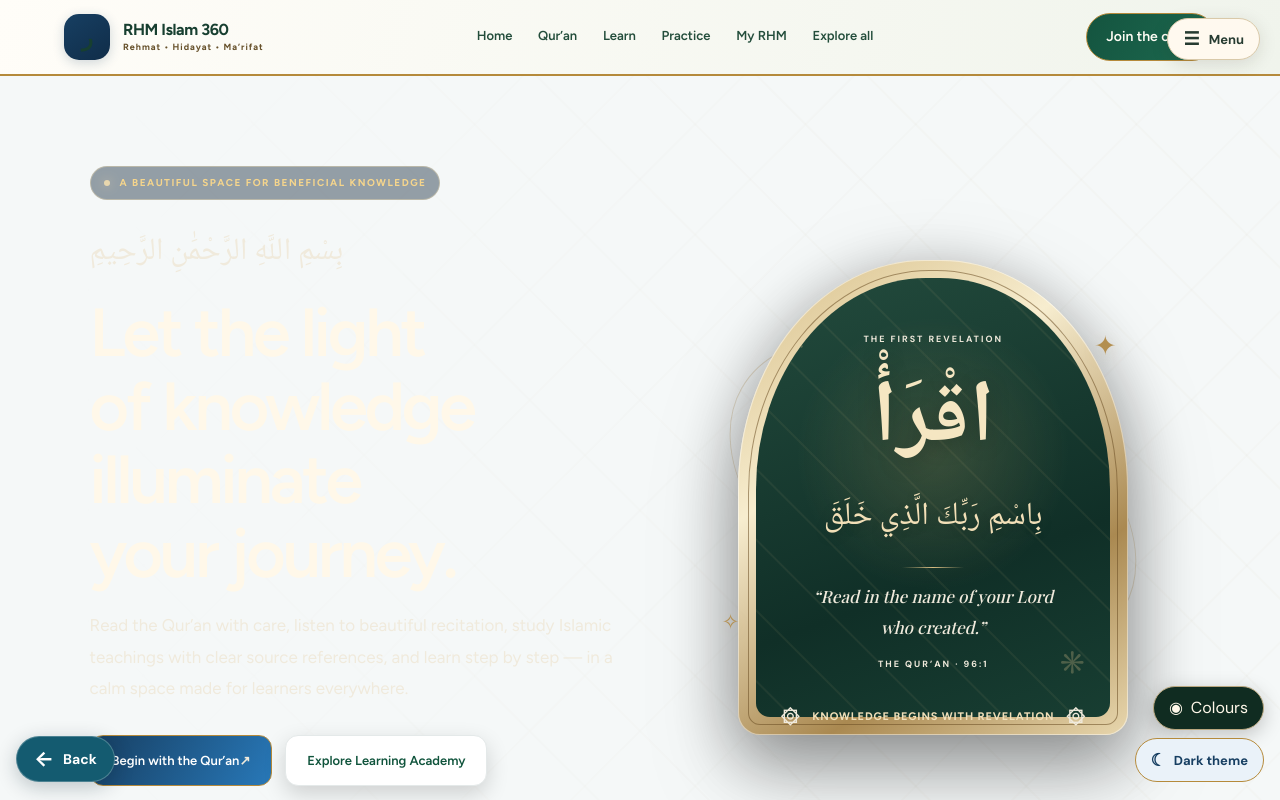
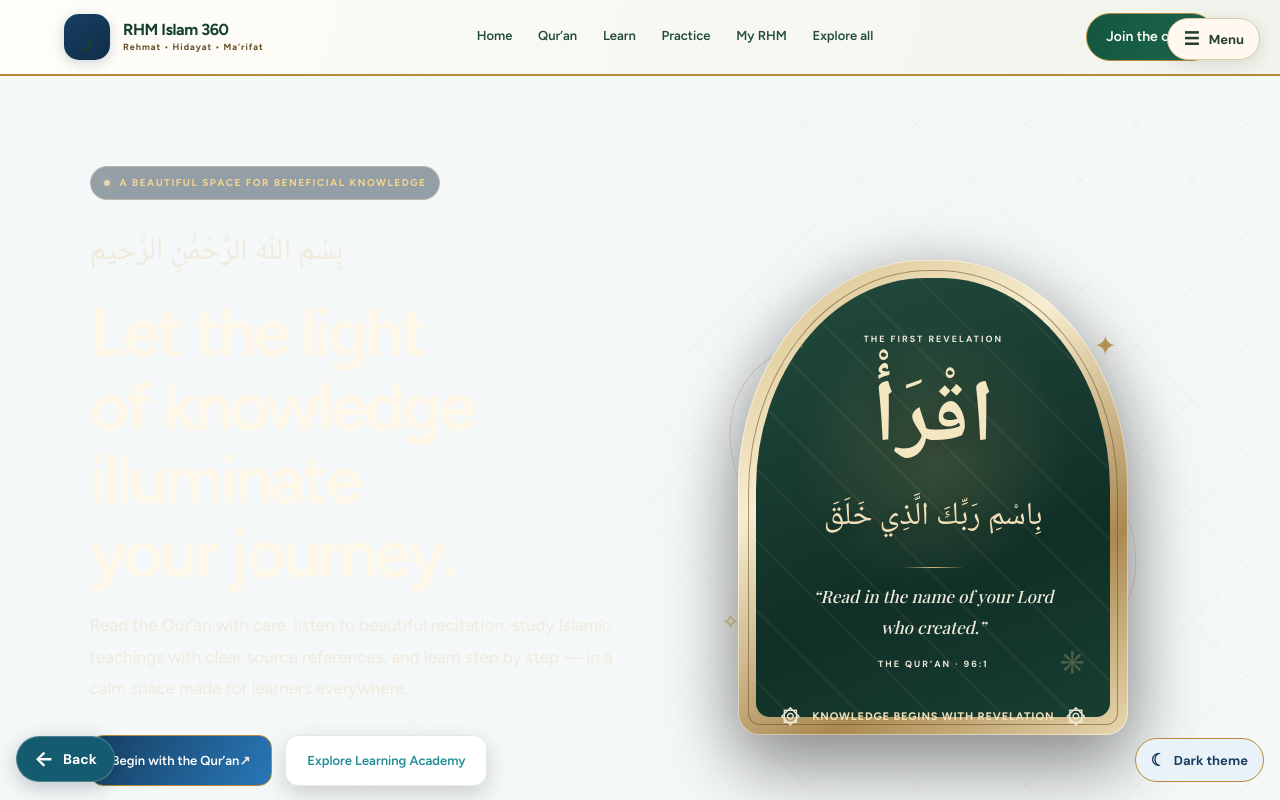
Before and after one commit to muhammadhadiurrehman7-max/rhm-islamic-circle, a Next.js app: page / in a window 1280 px wide. Shown: the top 800 px of the page. Built offline with nearby package versions, Linux system fonts and the light colour scheme; a web font is replaced by a local one.

Commit message:
Remove colour palette control and keep accessible theme switch

```diff
--- a/components/theme-provider.tsx
+++ b/components/theme-provider.tsx
@@ -3,34 +3,19 @@
 import { useEffect, useState } from "react";
 
 type Theme = "light" | "dark";
-type Accent = "emerald" | "ocean" | "burgundy" | "amethyst";
-
-const accents: { id: Accent; label: string; colour: string }[] = [
-  { id: "emerald", label: "Emerald green", colour: "#176b4d" },
-  { id: "ocean", label: "Ocean blue", colour: "#185d91" },
-  { id: "burgundy", label: "Burgundy", colour: "#87384b" },
-  { id: "amethyst", label: "Amethyst", colour: "#69459a" },
-];
 
 export default function ThemeProvider({ children }: { children: React.ReactNode }) {
   const [theme, setTheme] = useState<Theme>("light");
-  const [accent, setAccent] = useState<Accent>("emerald");
-  const [paletteOpen, setPaletteOpen] = useState(false);
   const [ready, setReady] = useState(false);
 
   useEffect(() => {
     const savedTheme = window.localStorage.getItem("rhm-site-theme") ?? window.localStorage.getItem("rhm-quran-theme");
-    const savedAccent = window.localStorage.getItem("rhm-site-accent");
     const initialTheme: Theme = savedTheme === "dark" ? "dark" : "light";
-    const initialAccent: Accent = accents.some((item) => item.id === savedAccent) ? savedAccent as Accent : "emerald";
     setTheme(initialTheme);
-    setAccent(initialAccent);
     document.documentElement.dataset.siteTheme = initialTheme;
     document.documentElement.dataset.quranTheme = initialTheme;
-    document.documentElement.dataset.siteAccent = initialAccent;
     window.localStorage.setItem("rhm-site-theme", initialTheme);
     window.localStorage.setItem("rhm-quran-theme", initialTheme);
-    window.localStorage.setItem("rhm-site-accent", initialAccent);
 
     const syncTheme = (event: Event) => {
       const next = (event as CustomEvent<Theme>).detail;
@@ -50,48 +35,10 @@ export default function ThemeProvider({ children }: { children: React.ReactNode
     window.dispatchEvent(new CustomEvent<Theme>("rhm-theme-change", { detail: theme }));
   }, [theme, ready]);
 
-  useEffect(() => {
-    if (!ready) return;
-    document.documentElement.dataset.siteAccent = accent;
-    window.localStorage.setItem("rhm-site-accent", accent);
-  }, [accent, ready]);
-
   return (
     <>
       {children}
       <div className="rhm-appearance-controls" aria-label="Website appearance settings">
-        {paletteOpen && (
-          <div className="rhm-palette-panel" role="group" aria-label="Choose colour palette">
-            <strong>Choose your colour</strong>
-            <p>Four clear palettes, available in both light and dark mode.</p>
-            <div className="rhm-palette-options">
-              {accents.map((item) => (
-                <button
-                  key={item.id}
-                  type="button"
-                  className={`rhm-palette-option${accent === item.id ? " is-selected" : ""}`}
-                  onClick={() => setAccent(item.id)}
-                  aria-pressed={accent === item.id}
-                  aria-label={item.label}
-                  title={item.label}
-                >
-                  <span className="rhm-palette-swatch" style={{ backgroundColor: item.colour }} />
-                  <span>{item.label}</span>
-                  {accent === item.id && <span className="rhm-palette-check" aria-hidden="true">✓</span>}
-                </button>
-              ))}
-            </div>
-          </div>
-        )}
-        <button
-          type="button"
-          className="rhm-palette-toggle"
-          onClick={() => setPaletteOpen((open) => !open)}
-          aria-expanded={paletteOpen}
-          aria-label="Choose colour palette"
-        >
-          <span aria-hidden="true">◉</span> Colours
-        </button>
         <button
           type="button"
           className="site-theme-toggle"
```
